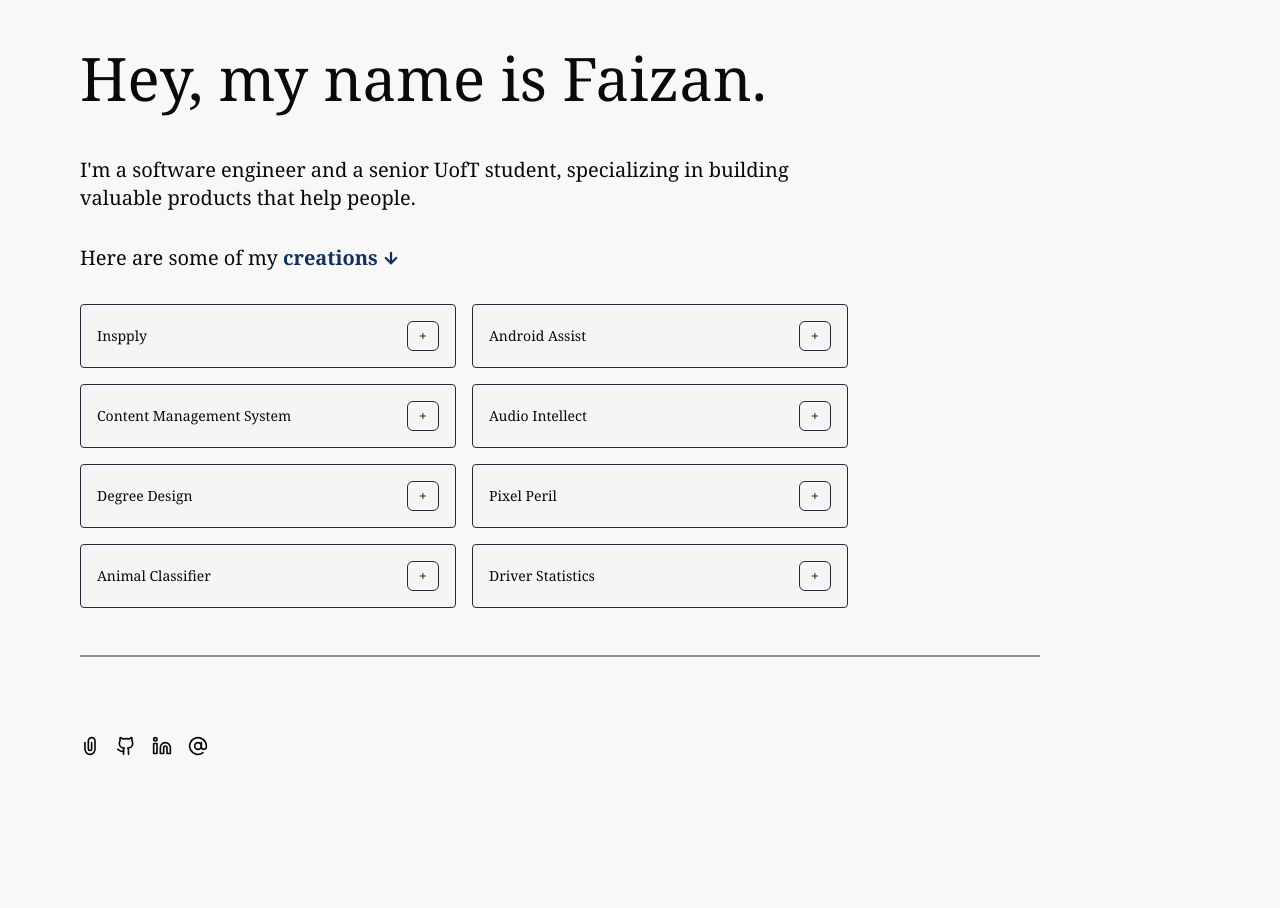
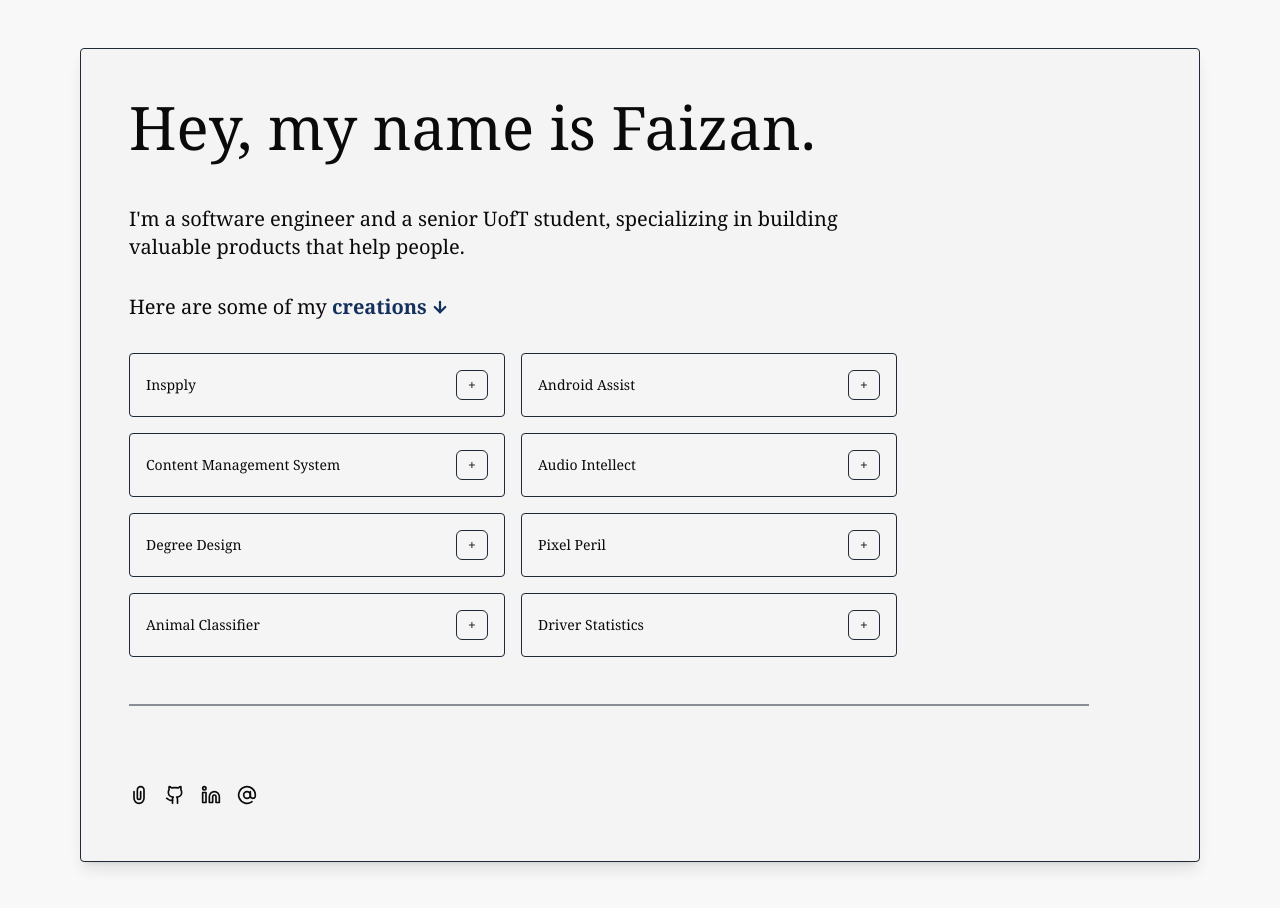
Before and after one commit to faizannaseerr/PortfolioV3, a Next.js app: page / in a window 1280 px wide. Shown: the top 908 px of the page. Built offline with nearby package versions, Linux system fonts and the light colour scheme.

Commit message:
added border to webpage

```diff
--- a/src/app/page.tsx
+++ b/src/app/page.tsx
@@ -1,16 +1,26 @@
+'use client'
 import Intro from "@/components/Intro";
 import Projects from "@/components/Projects";
 import Links from "@/components/Links";
 import WobblyLine from "@/components/WobblyLine";
+import { motion } from "motion/react";
 
 
 export default function Home() {
   return (
+    <motion.div
+      initial={{ opacity: 0 }}
+      animate={{ opacity: 1 }}
+      transition={{ duration: 0.05 }}
+      className="py-12 px-12 border-gray-800 rounded-sm border-[1.5px] shadow-lg bg-[#F4F4F4]"
+    >
       <div className="flex flex-col gap-4">
         <Intro />
         <Projects /> {/* TODO: Add experience section here, that changes back and forth between experience and projects */}
         <WobblyLine />
         <Links />
       </div>
+    </motion.div>
+
   );
 }
```
Lines whose indentation alone changed are shown as unchanged.
